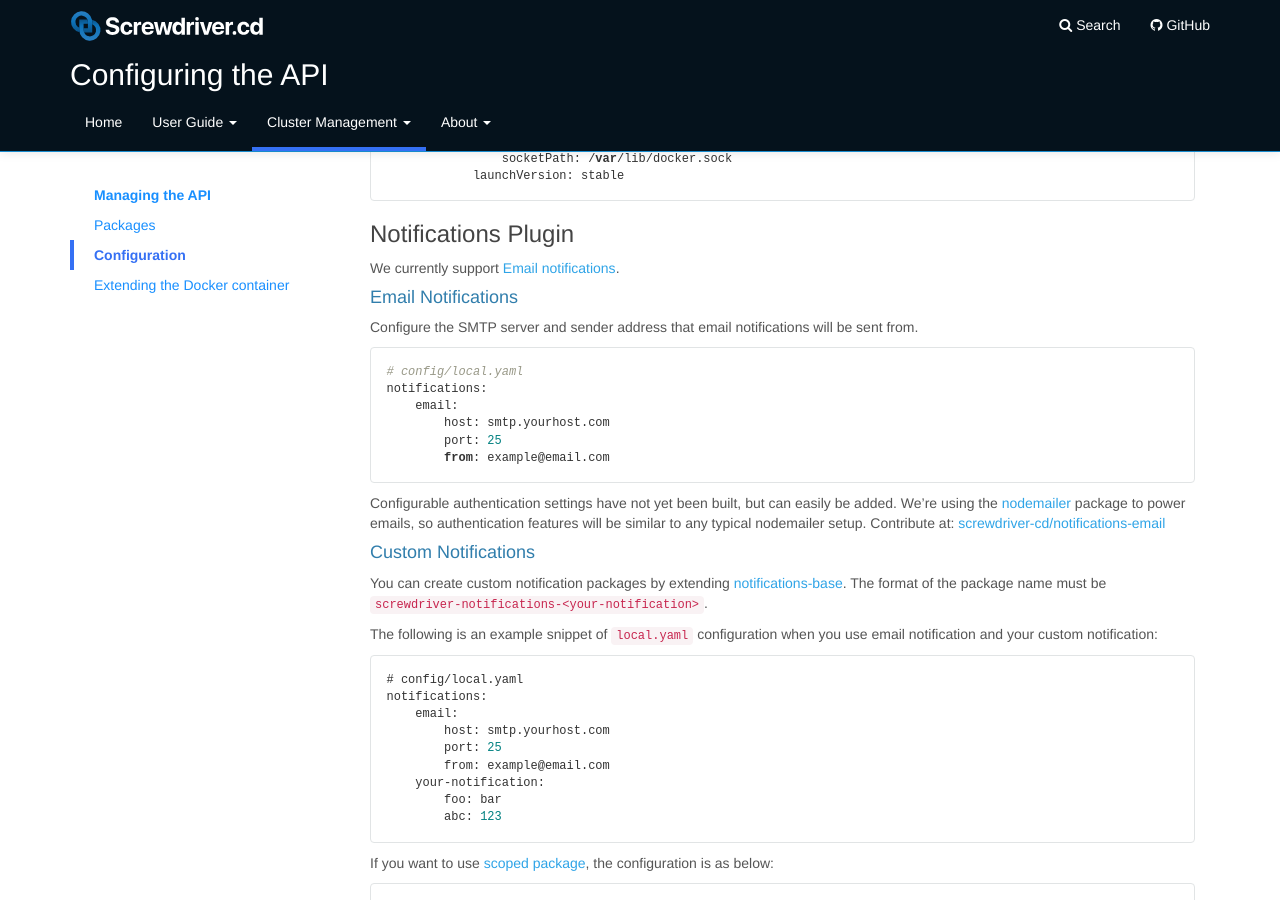
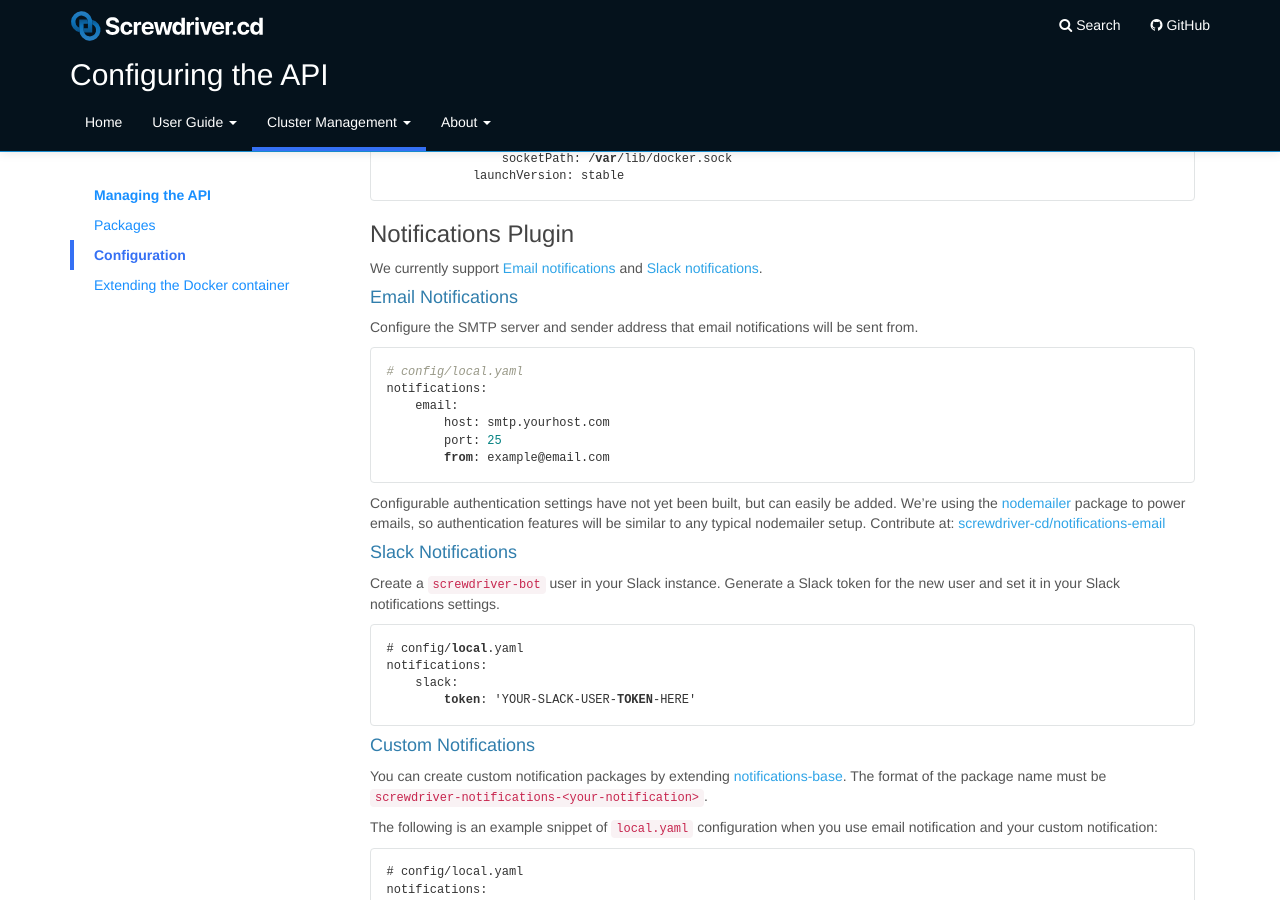
Before and after one commit to screwdriver-cd/guide, a Jekyll site: the page built from docs/cluster-management/configure-api.md, in a window 1280 px wide and 900 px high, scrolled down 4484 px. Built offline with Jekyll 4.4.1, drawn with Linux system fonts in a browser that asks for light colours.

Commit message:
fix(687): Add Slack notifications settings for user and cluster admin

````diff
--- a/docs/cluster-management/configure-api.md
+++ b/docs/cluster-management/configure-api.md
@@ -209,7 +209,7 @@ executor:
             launchVersion: stable
 ```
 ### Notifications Plugin
-We currently support [Email notifications](https://github.com/screwdriver-cd/notifications-email).
+We currently support [Email notifications](https://github.com/screwdriver-cd/notifications-email) and [Slack notifications](https://github.com/screwdriver-cd/notifications-slack).
 
 #### Email Notifications
 
@@ -225,6 +225,17 @@ notifications:
 ```
 
 Configurable authentication settings have not yet been built, but can easily be added. We’re using the [nodemailer](https://nodemailer.com/about/) package to power emails, so authentication features will be similar to any typical nodemailer setup. Contribute at: [screwdriver-cd/notifications-email](https://github.com/screwdriver-cd/notifications-email)
+
+#### Slack Notifications
+
+Create a `screwdriver-bot` user in your Slack instance. Generate a Slack token for the new user and set it in your Slack notifications settings.
+
+```yaml
+# config/local.yaml
+notifications:
+    slack:
+        token: 'YOUR-SLACK-USER-TOKEN-HERE'
+```
 
 #### Custom Notifications
 
````
Also changed, not shown: docs/about/contributing.md (+2 -1 lines), docs/index.md (+4 -4 lines), docs/user-guide/configuration/settings.md (+59 -0 lines).
